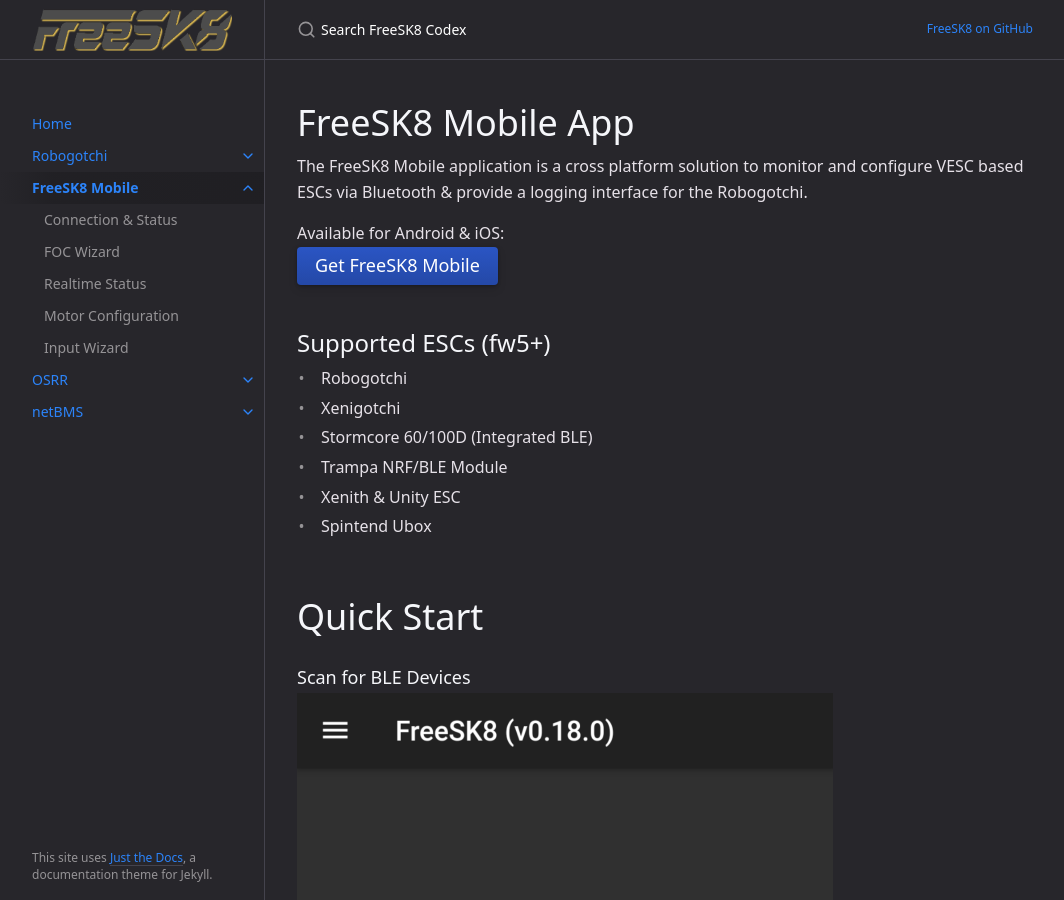
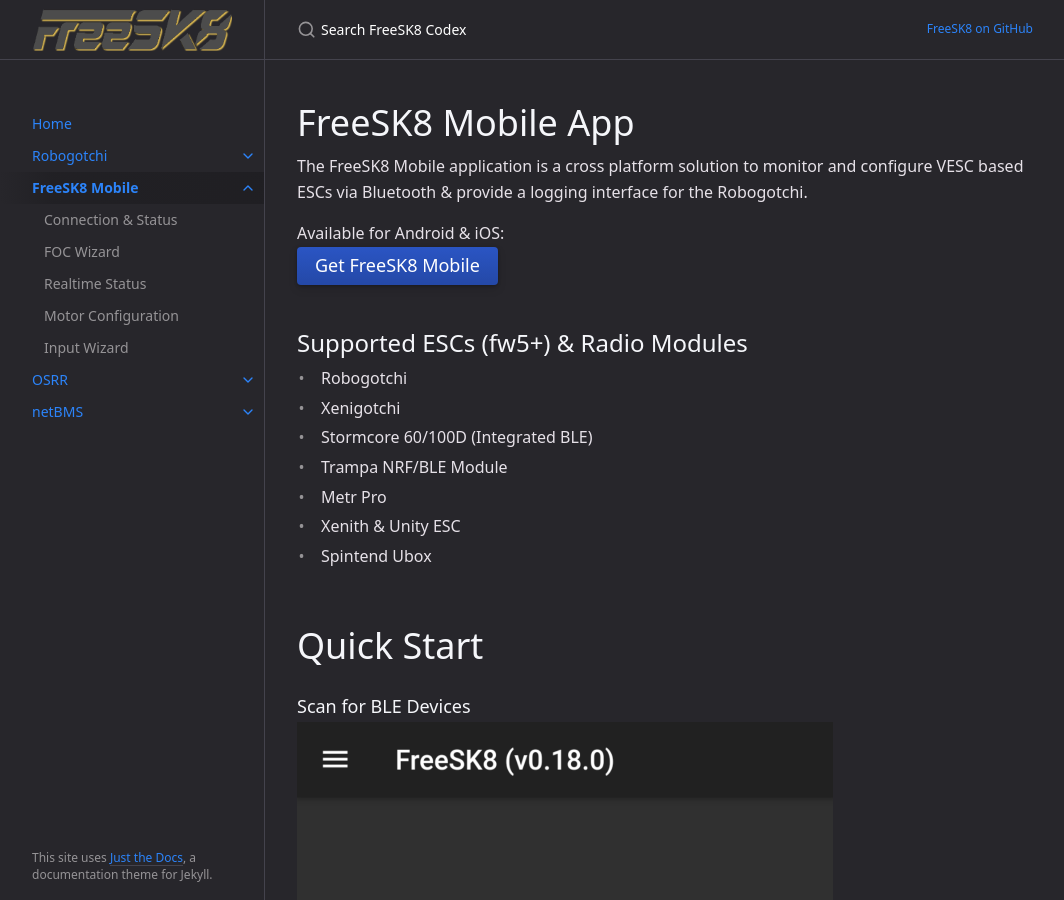
Before and after one commit to FreeSK8/codex, a Jekyll site: the page built from docs/freesk8-mobile/index.md, in a window 1280 px wide and 900 px high. Shown: the whole window, without its empty margins (107-1171 px from the left). Built offline with Jekyll 4.4.1, drawn with Linux system fonts in a browser that asks for light colours; some of the changed text lies outside the part shown.

Commit message:
gotchi docs

```diff
--- a/docs/freesk8-mobile/index.md
+++ b/docs/freesk8-mobile/index.md
@@ -13,11 +13,12 @@ Available for Android & iOS:
 <br>[Get FreeSK8 Mobile](https://freesk8.app){: .btn .btn-primary .fs-5 .mb-4 .mb-md-0 .mr-2 }
 
 
-## Supported ESCs (fw5+)
+## Supported ESCs (fw5+) & Radio Modules
 * Robogotchi
 * Xenigotchi
 * Stormcore 60/100D (Integrated BLE)
 * Trampa NRF/BLE Module
+* Metr Pro
 * Xenith & Unity ESC
 * Spintend Ubox
 
```
Also changed, not shown: other parts of docs/freesk8-mobile/index.md (+4 -1 lines).
